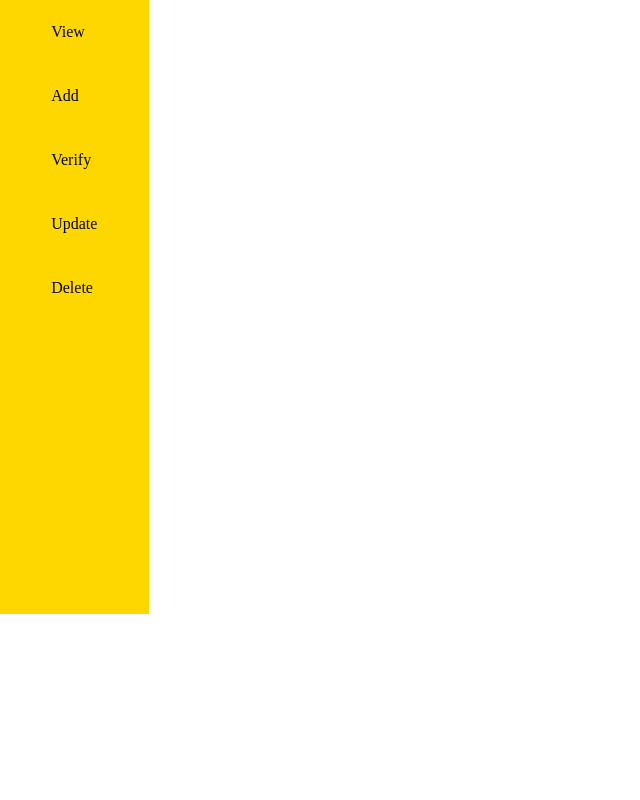
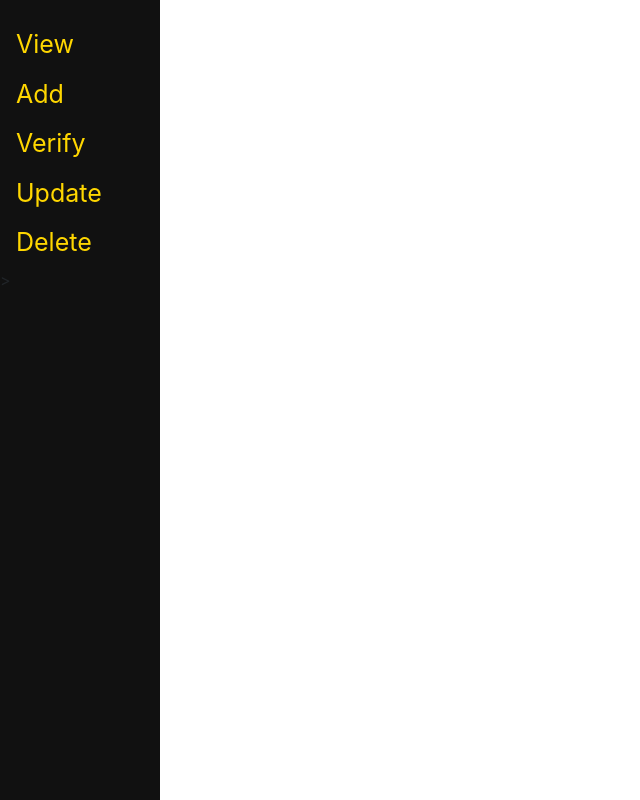
Before and after one commit to TylerD07/JS-Homework, a plain HTML site: page EmployeeApp/MyWork/index.html in a window 1280 px wide. Shown: the whole page, without its empty margins (0-640 px from the left). Drawn offline with nearby package versions, Linux system fonts and the light colour scheme.

Commit message:
added bootstrap and built a sideNav bar. tried to program View button and didnt make any progress

```diff
--- a/EmployeeApp/MyWork/app.js
+++ b/EmployeeApp/MyWork/app.js
@@ -0,0 +1,18 @@
+$("#view").on("click", function () {
+    for (let i = 0; i < employeeList.length; i++) {
+        $("#viewPage").hmtl(`<div class="employeeId"><p>${employeeList[i].name}</p><p>${employeeList[i].officeNum}</p><p>${employeeList[i].phoneNum}</p></div>`)
+    }
+});
+
+
+
+
+// const showList = function () {
+//     $(‘#viewPage’).empty;
+//     for (let i = 0; i < employeeList.length; i++) {
+//         $(“#viewPage”).append(`<div class="employeeId"><p>${employeeList[i].name}</p><p>${employeeList[i].officeNum}</p><p>${employeeList[i].phoneNum}</p></div>`)
+//     }
+// })
+//     showList();
+
+// $(“#view”).on(‘click’, showList)
--- a/EmployeeApp/MyWork/index.html
+++ b/EmployeeApp/MyWork/index.html
@@ -6,20 +6,54 @@
   <meta name="viewport" content="width=device-width, initial-scale=1.0">
   <meta http-equiv="X-UA-Compatible" content="ie=edge">
   <title>Employee Directory</title>
+  <link rel="stylesheet" type="text/css" href="reset.css">
+  <link rel="stylesheet" href="https://stackpath.bootstrapcdn.com/bootstrap/4.1.3/css/bootstrap.min.css" integrity="sha384-MCw98/SFnGE8fJT3GXwEOngsV7Zt27NXFoaoApmYm81iuXoPkFOJwJ8ERdknLPMO"
+    crossorigin="anonymous">
   <link rel="stylesheet" type="text/css" href="style.css">
-  <link rel="stylesheet" type="text/css" href="reset.css">
+  <script src="https://code.jquery.com/jquery-3.3.1.slim.min.js" integrity="sha384-q8i/X+965DzO0rT7abK41JStQIAqVgRVzpbzo5smXKp4YfRvH+8abtTE1Pi6jizo"
+    crossorigin="anonymous"></script>
+  <script src="https://cdnjs.cloudflare.com/ajax/libs/popper.js/1.14.3/umd/popper.min.js" integrity="sha384-ZMP7rVo3mIykV+2+9J3UJ46jBk0WLaUAdn689aCwoqbBJiSnjAK/l8WvCWPIPm49"
+    crossorigin="anonymous"></script>
+  <script src="https://stackpath.bootstrapcdn.com/bootstrap/4.1.3/js/bootstrap.min.js" integrity="sha384-ChfqqxuZUCnJSK3+MXmPNIyE6ZbWh2IMqE241rYiqJxyMiZ6OW/JmZQ5stwEULTy"
+    crossorigin="anonymous"></script>
+  <script src="employeeList.js"></script>
+  <script src="app.js"></script>
+  <script src="dom.js"></script>
 </head>
 
 <body>
-  <nav>
-    <div class="sideBar">
-      <div id="view">View</div>
-      <div id="add">Add</div>
-      <div id="verify">Verify</div>
-      <div id="update">Update</div>
-      <div id="Delete">Delete</div>
+  <!-- Side Bar -->
+  <div class="sidenav">
+    <a href="" id="view">View</a>
+    <a href="" id="add">Add</a>
+    <a href="" id="verify">Verify</a>
+    <a href="" id="update">Update</a>
+    <a href="" id="delete">Delete</a>>
+  </div>
+
+  <!-- Main -->
+  <div class="container">
+    <div class="row">
+      <div id="viewPage" class="col-sm-12"
+
+      ></div>
     </div>
-  </nav>
+
+
+
+
+
+
+
+
+
+
+
+
+
+
+
+  </div>
 
 
 
@@ -41,9 +75,11 @@
 
 
 
-  <script src="dom.js"></script>
-  <script src="employeeList.js"></script>
-  <script src="app.js"></script>
+
+
+
+
+
 </body>
 
 
--- a/EmployeeApp/MyWork/style.css
+++ b/EmployeeApp/MyWork/style.css
@@ -1,11 +1,32 @@
-.sideBar{
-    float: left;
-    line-height: 4;
-    background-color: gold;
-    color: black;
-    padding-bottom: 23%;
-    padding-left: 4%;
-    padding-right: 4%
+.sidenav {
+    height: 100%;
+    width: 160px;
+    position: fixed;
+    z-index: 1;
+    top: 0;
+    left: 0;
+    background-color: #111;
+    overflow-x: hidden;
+    padding-top: 20px;
+}
 
 
+.sidenav a {
+    padding: 6px 8px 6px 16px;
+    text-decoration: none;
+    font-size: 25px;
+    color: gold;
+    display: block;
 }
+
+
+.sidenav a:hover {
+    color:silver;
+}
+
+
+
+@media screen and (max-height: 450px) {
+    .sidenav {padding-top: 15px;}
+    .sidenav a {font-size: 18px;}
+}
```
